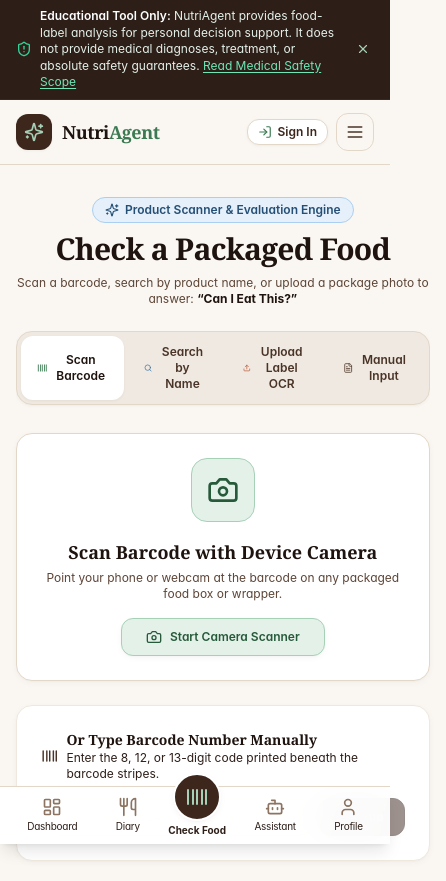
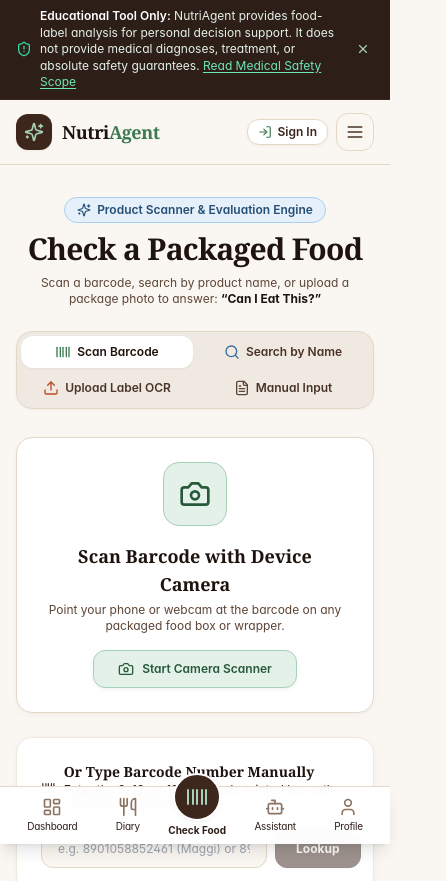
Before and after one commit to kushS321/NutriAgent, a Next.js app: page /scan in a window 390 px wide. Shown: the top 881 px of the page, 446 px wide, since content can reach past the window. Built offline with nearby package versions, Linux system fonts and the light colour scheme.

Commit message:
phone Screen

```diff
--- a/src/app/globals.css
+++ b/src/app/globals.css
@@ -16,6 +16,17 @@ body {
   -webkit-font-smoothing: antialiased;
 }
 
+
+/* Mobile fit: make page wrappers full width and let them shrink */
+html,
+body {
+  max-width: 100%;
+  overflow-x: hidden;
+}
+main > * {
+  width: 100%;
+  min-width: 0;
+}
 /* Warm Scrollbar */
 ::-webkit-scrollbar {
   width: 7px;
--- a/src/app/layout.tsx
+++ b/src/app/layout.tsx
@@ -31,7 +31,7 @@ export default function RootLayout({
 }) {
   return (
     <html lang="en" className="h-full">
-      <body className="min-h-screen flex flex-col bg-beige-50 text-coffee-900 antialiased selection:bg-pencil-sage-200 selection:text-coffee-950 font-sans">
+      <body className="min-h-screen flex flex-col pb-16 lg:pb-0 bg-beige-50 text-coffee-900 antialiased selection:bg-pencil-sage-200 selection:text-coffee-950 font-sans">
         <DisclaimerBanner />
         <Navbar />
         <main className="flex-1 flex flex-col">{children}</main>
--- a/src/app/scan/page.tsx
+++ b/src/app/scan/page.tsx
@@ -372,14 +372,14 @@ function FoodScannerContent() {
       </div>
 
       {/* Mode Switcher Tabs */}
-      <div className="flex justify-center overflow-x-auto no-scrollbar pb-1">
-        <div className="bg-beige-200/90 p-1 rounded-2xl inline-flex gap-1 border border-beige-300 shadow-subtle">
+      <div className="flex justify-center pb-1">
+        <div className="bg-beige-200/90 p-1 rounded-2xl grid grid-cols-2 sm:inline-flex w-full sm:w-auto gap-1 border border-beige-300 shadow-subtle">
           <button
             onClick={() => {
               setActiveTab('barcode');
               setErrorMessage(null);
             }}
-            className={`flex items-center gap-1.5 px-4 py-2 rounded-xl text-xs sm:text-sm font-semibold transition-all ${
+            className={`flex items-center justify-center gap-1.5 px-3 sm:px-4 py-2 rounded-xl text-xs sm:text-sm font-semibold transition-all ${
               activeTab === 'barcode'
                 ? 'bg-white text-coffee-950 shadow-subtle'
                 : 'text-coffee-700 hover:text-coffee-950'
@@ -395,7 +395,7 @@ function FoodScannerContent() {
               stopCamera();
               setErrorMessage(null);
             }}
-            className={`flex items-center gap-1.5 px-4 py-2 rounded-xl text-xs sm:text-sm font-semibold transition-all ${
+            className={`flex items-center justify-center gap-1.5 px-3 sm:px-4 py-2 rounded-xl text-xs sm:text-sm font-semibold transition-all ${
               activeTab === 'search'
                 ? 'bg-white text-coffee-950 shadow-subtle'
                 : 'text-coffee-700 hover:text-coffee-950'
@@ -411,7 +411,7 @@ function FoodScannerContent() {
               stopCamera();
               setErrorMessage(null);
             }}
-            className={`flex items-center gap-1.5 px-4 py-2 rounded-xl text-xs sm:text-sm font-semibold transition-all ${
+            className={`flex items-center justify-center gap-1.5 px-3 sm:px-4 py-2 rounded-xl text-xs sm:text-sm font-semibold transition-all ${
               activeTab === 'upload'
                 ? 'bg-white text-coffee-950 shadow-subtle'
                 : 'text-coffee-700 hover:text-coffee-950'
@@ -427,7 +427,7 @@ function FoodScannerContent() {
               stopCamera();
               setErrorMessage(null);
             }}
-            className={`flex items-center gap-1.5 px-4 py-2 rounded-xl text-xs sm:text-sm font-semibold transition-all ${
+            className={`flex items-center justify-center gap-1.5 px-3 sm:px-4 py-2 rounded-xl text-xs sm:text-sm font-semibold transition-all ${
               activeTab === 'manual'
                 ? 'bg-white text-coffee-950 shadow-subtle'
                 : 'text-coffee-700 hover:text-coffee-950'
```
